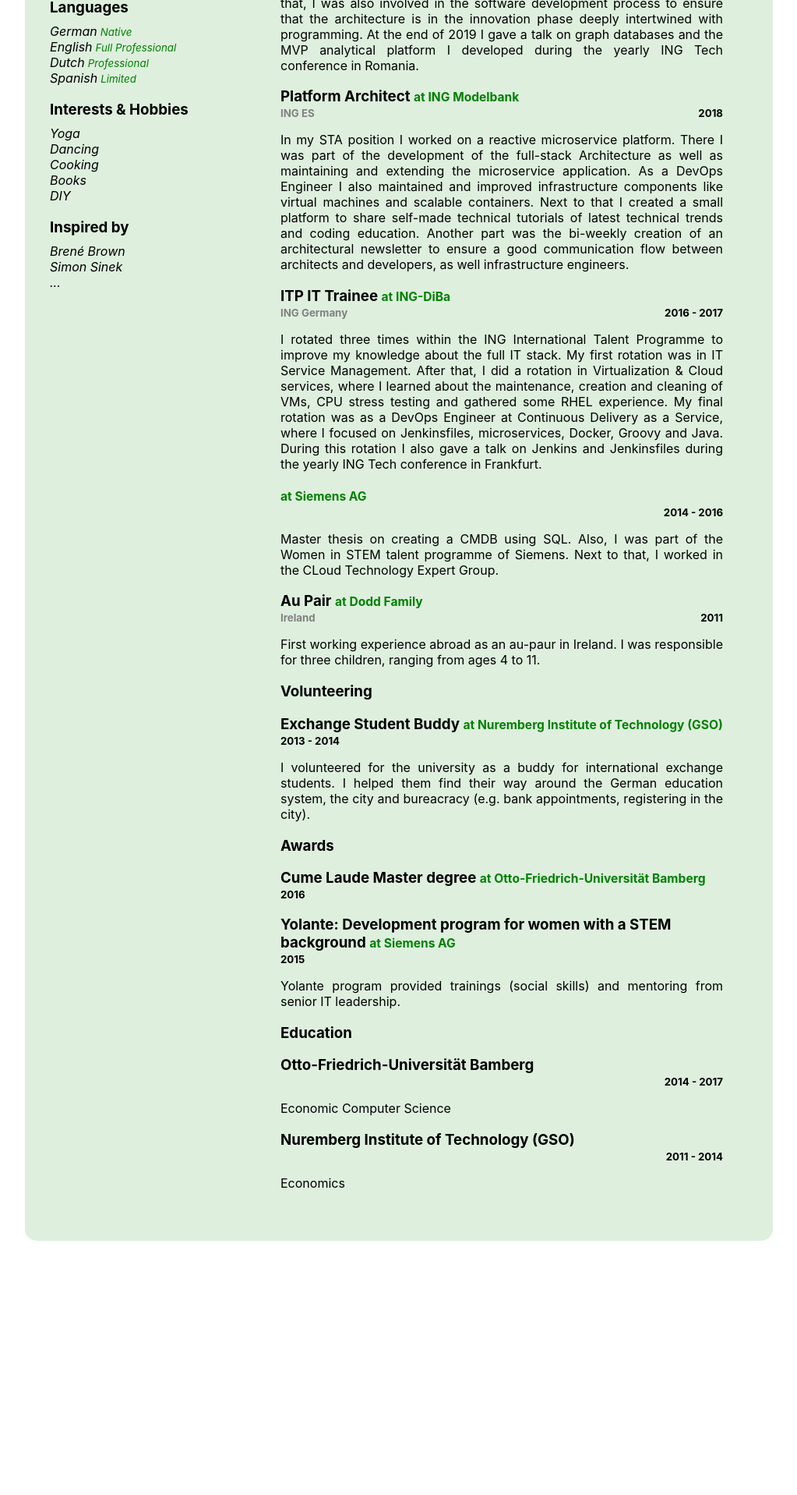
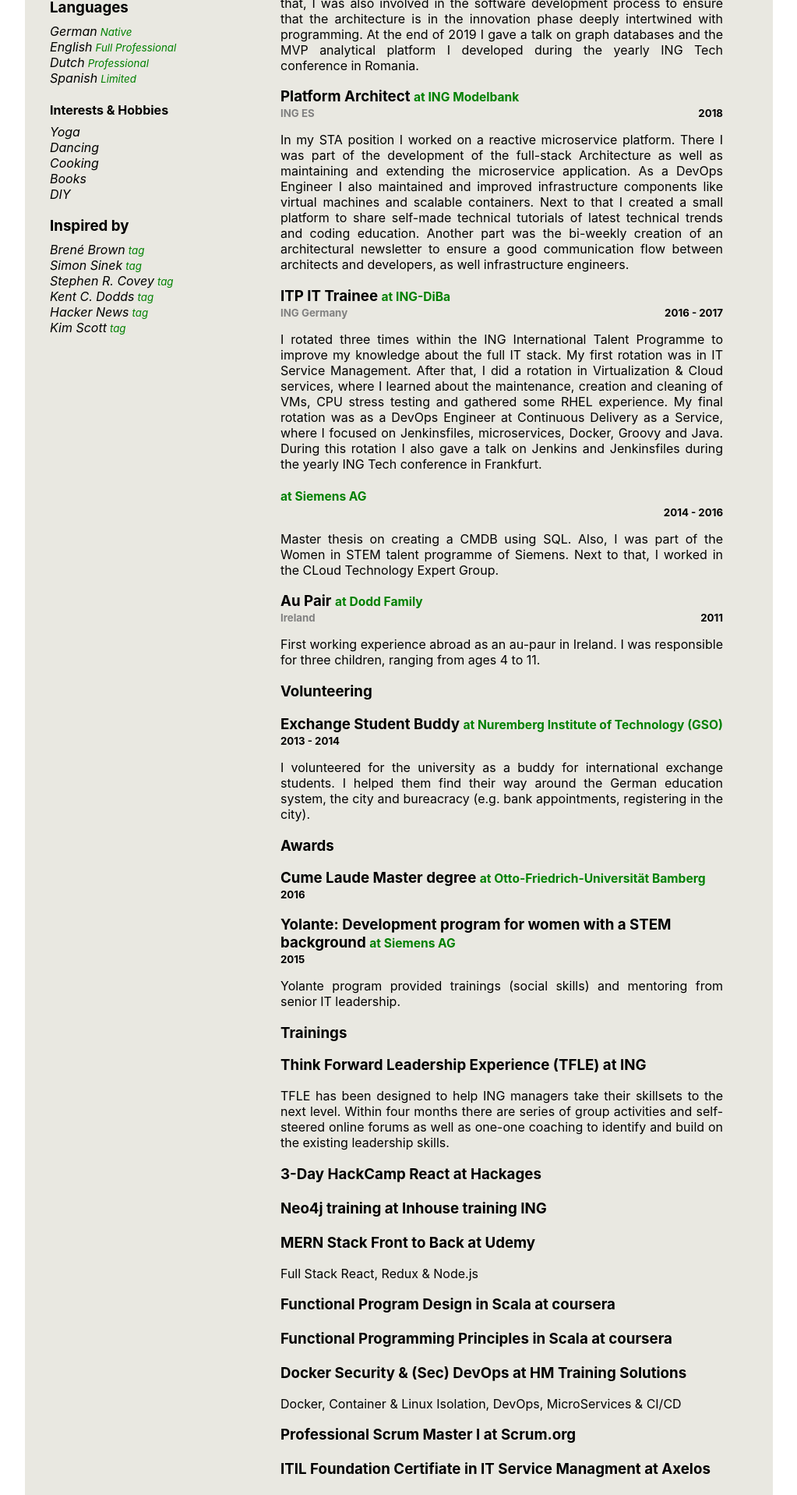
Before and after one commit to Maidubee/resume, a React (Create React App) app: page / in a window 1280 px wide. Shown: the part 580-2497 px from the top of the page at 78% size, without its empty margins (128-1151 px from the left). Before the commit the page ends 2203 px from the top, so only its background shows below. Built offline with nearby package versions, Linux system fonts and the light colour scheme.

Commit message:
Changes in resumee and json

```diff
--- a/src/App.scss
+++ b/src/App.scss
@@ -43,7 +43,7 @@
   margin: auto;
   max-width: 60rem;
   margin: 2rem;
-  background-color: rgba($color: #008000, $alpha: 0.13);
+  background-color: rgba($color: #BFBDAA, $alpha: 0.35);
   border-radius: 15px;
 }
 
--- a/src/Resume.tsx
+++ b/src/Resume.tsx
@@ -3,6 +3,7 @@
 import Tag from "./Tag";
 import Icon from "./Icon";
 import { isEmpty } from "./functions";
+import Trainings from "./Trainings";
 
 const Resume = ({ resume, style }) => {
   return (
@@ -75,7 +76,7 @@
           )}
           {isEmpty(resume.interests) ? null : (
             <section className="interests">
-              <h3 style={{ marginBottom: "0.5em" }}>Interests &amp; Hobbies</h3>
+              <h4 style={{ marginBottom: "0.5em" }}>Interests &amp; Hobbies</h4>
               {(resume.interests || []).map((item, k) => (
                 <div key={k}>
                   <span>{item.name}</span>
@@ -96,13 +97,14 @@
               {(resume.inspirers || []).map((item, k) => (
                 <div key={k}>
                   <span>{item.name}</span>
-                  <div>
+                  <Tag>{item.description}</Tag>
+                  {/* <div>
                     {(item.keywords || []).map((tag, k) => (
                       <Tag key={k} color="secondary">
                         {tag}
                       </Tag>
                     ))}
-                  </div>
+                  </div> */}
                 </div>
               ))}
             </section>
@@ -116,6 +118,7 @@
           <Experience header="Work Experience" items={resume.work || []} />
           <Experience header="Volunteering" items={resume.volunteer || []} />
           <Experience header="Awards" items={resume.awards || []} />
+           <Trainings trainings={resume.trainings || []} />
           <Education education={resume.education || []} />
         </section>
       </div>
--- /dev/null
+++ b/src/Trainings.tsx
@@ -0,0 +1,32 @@
+import { isEmpty } from "./functions";
+import Period from "./Period";
+import Timeline from "./Timeline";
+
+const Trainings = ({ trainings }) =>
+  isEmpty(trainings) ? null : (
+    <section style={{ marginTop: "0.5em" }} className="training">
+      <h3 style={{ marginBottom: "0.5em" }}>Trainings</h3>
+      {trainings.map((training, k) => (
+        <article key={k} style={{ position: "relative" }}>
+          {training.length === 1 ? null : <Timeline isLast={k === training.length - 1} />}
+          <h3 style={{ marginBottom: 0 }}>{training.name}
+           <span className="name"> at {training.organization}</span>
+           </h3>
+          <h5
+            style={{
+              margin: "2px 0",
+              display: "flex",
+              justifyContent: "space-between",
+            }}
+          >
+            <a href={training.website} target="_blank" rel="noreferrer">
+              {training.website}
+            </a>
+          </h5>
+          <p>{training.summary}</p>
+        </article>
+      ))}
+    </section>
+  );
+
+export default Trainings;
--- a/src/bianca.json
+++ b/src/bianca.json
@@ -127,6 +127,64 @@
       "courses": []
     }
   ],
+  "trainings": [
+    {
+      "name": "Think Forward Leadership Experience (TFLE)",
+      "organization": "ING",
+      "summary": "TFLE  has been designed to help ING managers take their skillsets to the next level. Within four months there are series of group activities and self-steered online forums as well as one-one coaching to identify and build on the existing leadership skills.",
+      "highlights": [""]
+    },
+
+    {
+      "name": "3-Day HackCamp React",
+      "organization": "Hackages",
+      "summary": " ",
+      "highlights": [""]
+    },
+    {
+      "name": "Neo4j training",
+      "organization": "Inhouse training ING",
+      "summary": " ",
+      "highlights": [""]
+    },
+    {
+      "name": "MERN Stack Front to Back",
+      "organization": "Udemy",
+      "summary": "Full Stack React, Redux & Node.js",
+      "highlights": [""]
+    },
+    {
+      "name": "Functional Program Design in Scala",
+      "organization": "coursera",
+      "summary": " ",
+      "highlights": [""]
+    },
+    {
+      "name": "Functional Programming Principles in Scala",
+      "organization": "coursera",
+      "summary": " ",
+      "highlights": [""]
+    },
+    {
+      "name": "Docker Security & (Sec) DevOps",
+      "organization": "HM Training Solutions",
+      "summary": "Docker, Container & Linux Isolation, DevOps, MicroServices & CI/CD",
+      "highlights": [""]
+    },
+    {
+      "name": "Professional Scrum Master I",
+      "organization": "Scrum.org",
+      "summary": "",
+      "highlights": [""]
+    },
+    {
+      "name": "ITIL Foundation Certifiate in IT Service Managment",
+      "organization": "Axelos",
+      "summary": "",
+      "highlights": [""]
+    }
+  ],
+
   "awards": [
     {
       "title": "Cume Laude Master degree",
@@ -224,14 +282,29 @@
   ],
   "inspirers": [
     {
-      "name": "Brené Brown"
+      "name": "Brené Brown",
+      "description": "tag"
     },
 
     {
-      "name": "Simon Sinek"
+      "name": "Simon Sinek",
+      "description": "tag"
     },
     {
-      "name": "..."
+      "name": "Stephen R. Covey",
+      "description": "tag"
+    },
+    {
+      "name": "Kent C. Dodds",
+      "description": "tag"
+    },
+    {
+      "name": "Hacker News",
+      "description": "tag"
+    },
+    {
+      "name": "Kim Scott",
+      "description": "tag"
     }
   ],
   "references": [],
@@ -241,7 +314,9 @@
       "startDate": { "month": 11, "year": 2019 },
       "description": "Moteur de recherche via le nom de films réalisée avec ReactJs:\nRequête à l'Api rest avec Fetch, utilisation des hooks.\n",
       "id": "7f1f4257-e5db-477d-aa5f-ababe0ab0b12",
-      "images": [{ "url": "https://cdn.filestackcontent.com/aBOkTTkCQ66VOHUy0q8L" }],
+      "images": [
+        { "url": "https://cdn.filestackcontent.com/aBOkTTkCQ66VOHUy0q8L" }
+      ],
       "link": "https://lovely-movie.netlify.app/",
       "name": "Lovely Movie",
       "endDate": "2019-12-01"
```
